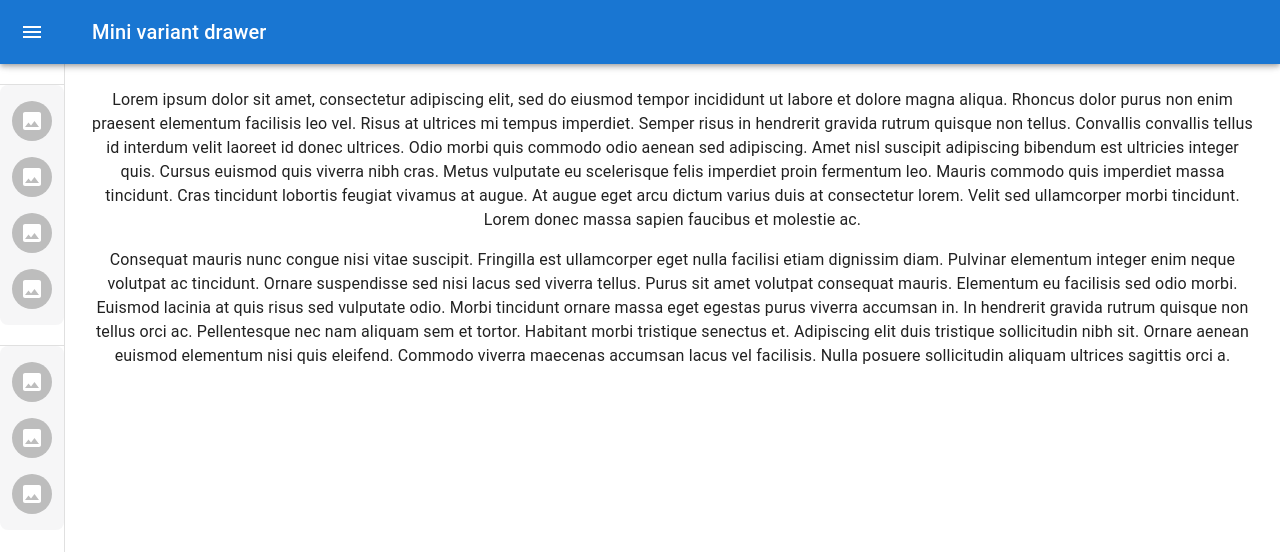
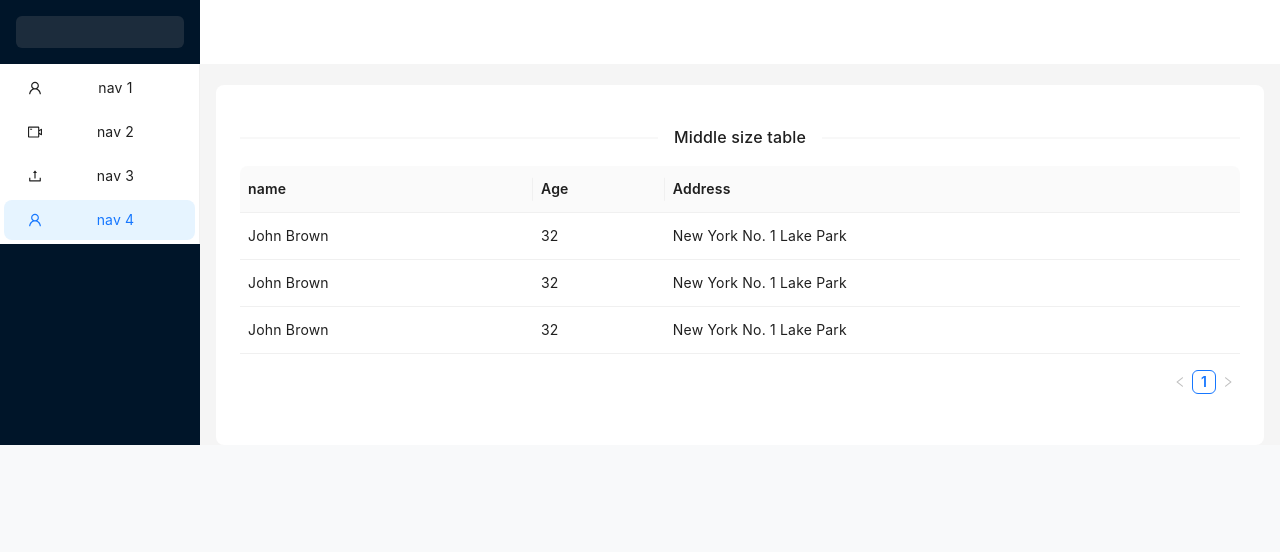
Before and after one commit to LeBaLoc2002/manager-app, a React (Create React App) app in the folder app-demo-manager/: page / in a window 1280 px wide. Shown: the top 552 px of the page. Built offline with nearby package versions, Linux system fonts and the light colour scheme; grey boxes are pictures that could not be loaded.

Commit message:
layout antd

```diff
--- a/app-demo-manager/src/components/Layouts/Header/Header.js
+++ b/app-demo-manager/src/components/Layouts/Header/Header.js
@@ -1,57 +1,28 @@
-import * as React from 'react';
-import { styled } from '@mui/material/styles';
-import Toolbar from '@mui/material/Toolbar';
-import Typography from '@mui/material/Typography';
-import IconButton from '@mui/material/IconButton';
-import MenuIcon from '@mui/icons-material/Menu';
-import MuiAppBar from '@mui/material/AppBar';
+import React from 'react';
+import { Layout, theme } from 'antd';
+import './MainContent.scss'
 
 
-const Header = ({setOpen , open}) => {
+const HeaderLayout = () => {
+  const { Header  } = Layout;
 
-    const handleDrawerOpen = () => {
-      setOpen(true)
-    };
+  const {
+    token: { colorBgContainer },
+  } = theme.useToken();
 
-    const drawerWidth = 200;
-
-    const AppBar = styled(MuiAppBar, {
-        shouldForwardProp: (prop) => prop !== 'open',
-      })(({ theme, open }) => ({
-        zIndex: theme.zIndex.drawer + 1,
-        transition: theme.transitions.create(['width', 'margin'], {
-          easing: theme.transitions.easing.sharp,
-          duration: theme.transitions.duration.leavingScreen,
-        }),
-        ...(open && {
-          marginLeft: drawerWidth,
-          width: `calc(100% - ${drawerWidth}px)`,
-          transition: theme.transitions.create(['width', 'margin'], {
-            easing: theme.transitions.easing.sharp,
-            duration: theme.transitions.duration.enteringScreen,
-          }),
-        }),
-      }));
-    return(
-        <AppBar position="fixed" open={open}>
-        <Toolbar>
-          <IconButton
-            color="inherit"
-            aria-label="open drawer"
-            onClick={handleDrawerOpen}
-            edge="start"
-            sx={{
-              marginRight: 5,
-              ...(open && { display: 'none' }),
-            }}
-          >
-            <MenuIcon />
-          </IconButton>
-          <Typography variant="h6" noWrap component="div">
-            Mini variant drawer
-          </Typography>
-        </Toolbar>
-      </AppBar>
-    )
+  return(
+    <Header
+          style={{
+            padding: 0,
+            background: colorBgContainer,
+            position: 'fixed',
+            top:0,
+            zIndex: 1,
+            width: '100%',
+            display:'flex',
+            alignItems:'center'
+          }}
+        />
+  )
 }
-export default Header ;
+export default HeaderLayout;
--- a/app-demo-manager/src/components/Layouts/Sidebar/Sidebar.js
+++ /dev/null
@@ -1,140 +0,0 @@
-import * as React from 'react';
-import { styled, useTheme } from '@mui/material/styles';
-import MuiDrawer from '@mui/material/Drawer';
-import List from '@mui/material/List';
-import Divider from '@mui/material/Divider';
-import IconButton from '@mui/material/IconButton';
-import ChevronLeftIcon from '@mui/icons-material/ChevronLeft';
-import ChevronRightIcon from '@mui/icons-material/ChevronRight';
-import ListItem from '@mui/material/ListItem';
-import ListItemButton from '@mui/material/ListItemButton';
-import ListItemText from '@mui/material/ListItemText';
-import { Avatar, ListItemAvatar } from '@mui/material';
-import ImageIcon from '@mui/icons-material/Image';
-
-
-import './Sidebar.scss'
-const Sidebar = ({setOpen , open}) => {
-    const theme = useTheme();
-    const drawerWidth = 200;
-
-    const openedMixin = (theme) => ({
-        width: drawerWidth,
-        transition: theme.transitions.create('width', {
-          easing: theme.transitions.easing.sharp,
-          duration: theme.transitions.duration.enteringScreen,
-        }),
-        overflowX: 'hidden',
-      });
-
-    const DrawerHeader = styled('div')(({ theme }) => ({
-    display: 'flex',
-    alignItems: 'center',
-    justifyContent: 'center',
-    padding: theme.spacing(0, 1),
-    ...theme.mixins.toolbar,
-    }));
-
-    const DrawerHeaderIcon = styled('div')(({theme}) => ({
-    display: 'flex',
-    alignItems: 'center',
-    justifyContent: 'end',
-    padding: theme.spacing(0, 1),
-    ...theme.mixins.toolbar,
-    }));
-
-
-    const closedMixin = (theme) => ({
-        transition: theme.transitions.create('width', {
-          easing: theme.transitions.easing.sharp,
-          duration: theme.transitions.duration.leavingScreen,
-        }),
-        overflowX: 'hidden',
-        width: `calc(${theme.spacing(7)} + 1px)`,
-        [theme.breakpoints.up('sm')]: {
-          width: `calc(${theme.spacing(8)} + 1px)`,
-        },
-    });
-
-    const Drawer = styled(MuiDrawer, { shouldForwardProp: (prop) => prop !== 'open' })(
-        ({ theme, open }) => ({
-          width: drawerWidth,
-          flexShrink: 0,
-          whiteSpace: 'nowrap',
-          boxSizing: 'border-box',
-          ...(open && {
-            ...openedMixin(theme),
-            '& .MuiDrawer-paper': openedMixin(theme),
-          }),
-          ...(!open && {
-            ...closedMixin(theme),
-            '& .MuiDrawer-paper': closedMixin(theme),
-          }),
-        }),
-      );
-
-    const handleDrawerClose = () => {
-        setOpen(false);
-    };
-
-    return(
-        <Drawer variant="permanent" open={open} className='sidebar'>
-        <DrawerHeader className='headersidebar' >
-        <Avatar className='right-7' src="/static/images/avatar/1.jpg" />
-
-          <DrawerHeaderIcon>
-          <IconButton onClick={handleDrawerClose}>
-            {theme.direction === 'rtl' ? <ChevronRightIcon /> : <ChevronLeftIcon />}
-          </IconButton>
-
-          </DrawerHeaderIcon>
-        </DrawerHeader>
-        <Divider />
-        <List className='menu-sidebar'>
-          {['Inbox', 'Starred', 'Send email', 'Drafts'].map((text, index) => (
-            <ListItem key={text} disablePadding sx={{ display: 'block' }}>
-              <ListItemButton
-                sx={{
-                  minHeight: 48,
-                  justifyContent: open ? 'initial' : 'center',
-                  px: 2.5,
-                }}
-              >
-            <ListItemAvatar >
-                <Avatar className='avatar-mui-icon'>
-                    <ImageIcon />
-                </Avatar>
-            </ListItemAvatar>
-
-
-                <ListItemText primary={text} sx={{ opacity: open ? 1 : 0 }} />
-              </ListItemButton>
-            </ListItem>
-          ))}
-        </List>
-        <Divider />
-        <List className='menu-sidebar'>
-          {['All mail', 'Trash', 'Spam'].map((text, index) => (
-            <ListItem key={text} disablePadding sx={{ display: 'block' }}>
-              <ListItemButton
-                sx={{
-                  minHeight: 48,
-                  justifyContent: open ? 'initial' : 'center',
-                  px: 2.5,
-                }}
-              >
-                <ListItemAvatar >
-                <Avatar className='avatar-mui-icon'>
-                    <ImageIcon />
-                </Avatar>
-                </ListItemAvatar>
-                <ListItemText primary={text} sx={{ opacity: open ? 1 : 0 }} />
-              </ListItemButton>
-            </ListItem>
-          ))}
-        </List>
-      </Drawer>
-    )
-}
-
-export default Sidebar;
--- a/app-demo-manager/src/components/Layouts/Sidebar/Sidebar.scss
+++ /dev/null
@@ -1,53 +0,0 @@
-.menu-sidebar {
-    opacity: 1;
-    background: rgba(179, 184, 193, 0.127);
-    color: rgb(52, 71, 103);
-    -webkit-box-align: center;
-    align-items: center;
-    width: auto;
-    padding: 0.675rem 0.8rem 0.675rem 1rem;
-    margin: 0px 1rem;
-    border-radius: 0.5rem;
-    cursor: pointer;
-    user-select: none;
-    white-space: nowrap;
-    box-shadow: rgba(0, 0, 0, 0.05) rgb(196, 203 ,215 ,0.05)0rem 1.25rem 1.6875rem 0rem;
-}
-.css-45fs7h-MuiDrawer-docked .MuiDrawer-paper{
-    padding: 15px;
-
-}
-.item-menu-sidebar {
-    display: flex;
-    -webkit-box-pack: start;
-    justify-content: flex-start;
-    -webkit-box-align: center;
-    align-items: center;
-    position: relative;
-    text-decoration: none;
-    width: 100%;
-    box-sizing: border-box;
-    text-align: left;
-    padding-top: 0px;
-    padding-bottom: 0px;
-}
-.avatar-mui-icon{
-    left: 8px;
-}
-.headersidebar{
-    opacity: 1;
-    background: rgba(179, 184, 193, 0.127);
-    color: rgb(52, 71, 103);
-    -webkit-box-align: center;
-    align-items: center;
-    width: auto;
-    padding: 1rem;
-    border-radius: 0.5rem;
-    cursor: pointer;
-    user-select: none;
-    white-space: nowrap;
-    box-shadow: rgba(0, 0, 0, 0.05) rgb(196, 203 ,215 ,0.05)0rem 1.25rem 1.6875rem 0rem;
-}
-.css-9mgopn-MuiDivider-root{
-    padding: 10px;
-}
--- a/app-demo-manager/src/components/Maincontent/MainContent.js
+++ b/app-demo-manager/src/components/Maincontent/MainContent.js
@@ -1,57 +1,95 @@
-import * as React from 'react';
-import { styled } from '@mui/material/styles';
-import Box from '@mui/material/Box';
-import CssBaseline from '@mui/material/CssBaseline';
-import Typography from '@mui/material/Typography';
-import Header from '../Layouts/Header/Header';
-import Sidebar from '../Layouts/Sidebar/Sidebar';
+import React from 'react';
+import { UploadOutlined, UserOutlined, VideoCameraOutlined } from '@ant-design/icons';
+import { Divider, Layout, Menu, Table, theme } from 'antd';
+import './MainContent.scss'
+const { Header, Content, Sider } = Layout;
+const items = [UserOutlined, VideoCameraOutlined, UploadOutlined, UserOutlined].map(
+  (icon, index) => ({
+    key: String(index + 1),
+    icon: React.createElement(icon),
+    label: `nav ${index + 1}`,
+  }),
+);
+const columns = [
+  {
+    title: 'name' ,
+    dataIndex:'name'
+  },
+  {
+    title: 'Age',
+    dataIndex: 'age',
+  },
+  {
+    title: 'Address',
+    dataIndex: 'address',
+  },
+]
+const data = [
+  {
+    key: '1',
+    name: 'John Brown',
+    age: 32,
+    address: 'New York No. 1 Lake Park',
+  },
+  {
+    key: '2',
+    name: 'John Brown',
+    age: 32,
+    address: 'New York No. 1 Lake Park',
+  },
+  {
+    key: '3',
+    name: 'John Brown',
+    age: 32,
+    address: 'New York No. 1 Lake Park',
+  }
+]
+const App = () => {
+  const {
+    token: { colorBgContainer, borderRadiusLG },
+  } = theme.useToken();
+  return (
+    <Layout>
+      <Sider className='sidebar' breakpoint="lg"
+        collapsedWidth="0">
+        <div className="demo-logo-vertical" />
+        <Menu theme="light" mode="inline" defaultSelectedKeys={['4']} items={items} />
+      </Sider>
+      <Layout>
+        <Header
+          style={{
+            padding: 0,
+            background: colorBgContainer,
+            position: 'fixed',
+            top:0,
+            zIndex: 1,
+            width: '100%',
+            display:'flex',
+            alignItems:'center',
+          }}
+        />
+        <Content
+          style={{
+            margin: '85px 16px 0',
+            maxHeight:'100%',
+            maxWidth:'100%'
+          }}
+        >
 
-const DrawerHeader = styled('div')(({ theme }) => ({
-  display: 'flex',
-  alignItems: 'center',
-  justifyContent: 'flex-end',
-  padding: theme.spacing(0, 1),
-  ...theme.mixins.toolbar,
-}));
-
-export default function Maincontent() {
-  const [open, setOpen] = React.useState(false);
-
-  return (
-    <Box sx={{ display: 'flex' }}>
-      <CssBaseline />
-      <Header setOpen={setOpen} open={open}/>
-      <Sidebar setOpen={setOpen} open={open}/>
-      <Box component="main" sx={{ flexGrow: 1, p: 3 }}>
-        <DrawerHeader />
-        <Typography paragraph>
-          Lorem ipsum dolor sit amet, consectetur adipiscing elit, sed do eiusmod
-          tempor incididunt ut labore et dolore magna aliqua. Rhoncus dolor purus non
-          enim praesent elementum facilisis leo vel. Risus at ultrices mi tempus
-          imperdiet. Semper risus in hendrerit gravida rutrum quisque non tellus.
-          Convallis convallis tellus id interdum velit laoreet id donec ultrices.
-          Odio morbi quis commodo odio aenean sed adipiscing. Amet nisl suscipit
-          adipiscing bibendum est ultricies integer quis. Cursus euismod quis viverra
-          nibh cras. Metus vulputate eu scelerisque felis imperdiet proin fermentum
-          leo. Mauris commodo quis imperdiet massa tincidunt. Cras tincidunt lobortis
-          feugiat vivamus at augue. At augue eget arcu dictum varius duis at
-          consectetur lorem. Velit sed ullamcorper morbi tincidunt. Lorem donec massa
-          sapien faucibus et molestie ac.
-        </Typography>
-        <Typography paragraph>
-          Consequat mauris nunc congue nisi vitae suscipit. Fringilla est ullamcorper
-          eget nulla facilisi etiam dignissim diam. Pulvinar elementum integer enim
-          neque volutpat ac tincidunt. Ornare suspendisse sed nisi lacus sed viverra
-          tellus. Purus sit amet volutpat consequat mauris. Elementum eu facilisis
-          sed odio morbi. Euismod lacinia at quis risus sed vulputate odio. Morbi
-          tincidunt ornare massa eget egestas purus viverra accumsan in. In hendrerit
-          gravida rutrum quisque non tellus orci ac. Pellentesque nec nam aliquam sem
-          et tortor. Habitant morbi tristique senectus et. Adipiscing elit duis
-          tristique sollicitudin nibh sit. Ornare aenean euismod elementum nisi quis
-          eleifend. Commodo viverra maecenas accumsan lacus vel facilisis. Nulla
-          posuere sollicitudin aliquam ultrices sagittis orci a.
-        </Typography>
-      </Box>
-    </Box>
+          <div
+            style={{
+              padding: 24,
+              minHeight: 360,
+              background: colorBgContainer,
+              borderRadius: borderRadiusLG,
+            }}
+          >
+           <Divider>Middle size table</Divider>
+            <Table columns={columns} dataSource={data} size="middle" />
+          </div>
+        </Content>
+      </Layout>
+    </Layout>
   );
-}
+};
+export default App;
--- a/app-demo-manager/src/components/Maincontent/MainContent.scss
+++ b/app-demo-manager/src/components/Maincontent/MainContent.scss
@@ -0,0 +1,13 @@
+.demo-logo-vertical {
+    height: 32px;
+    background: rgba(140, 134, 134, 0.2);
+    border-radius: 6px;
+    margin-inline-end: 24px;
+    height: 32px;
+    margin: 16px;
+    border-radius: 6px;
+}
+:where(.css-dev-only-do-not-override-dkbvqv).ant-layout .ant-layout-sider-children{
+    /* color: rgba(0, 0, 0, 0.88); */
+    background: #ffffff;
+}
```
